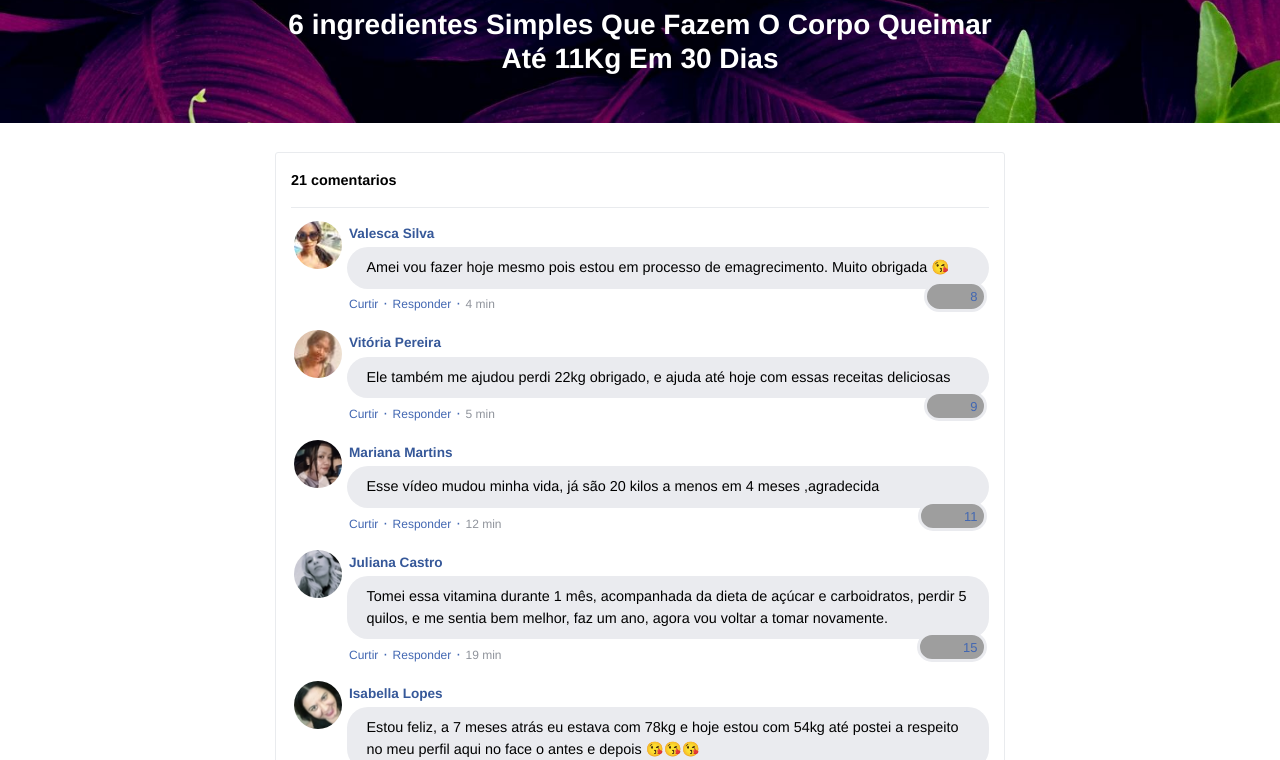
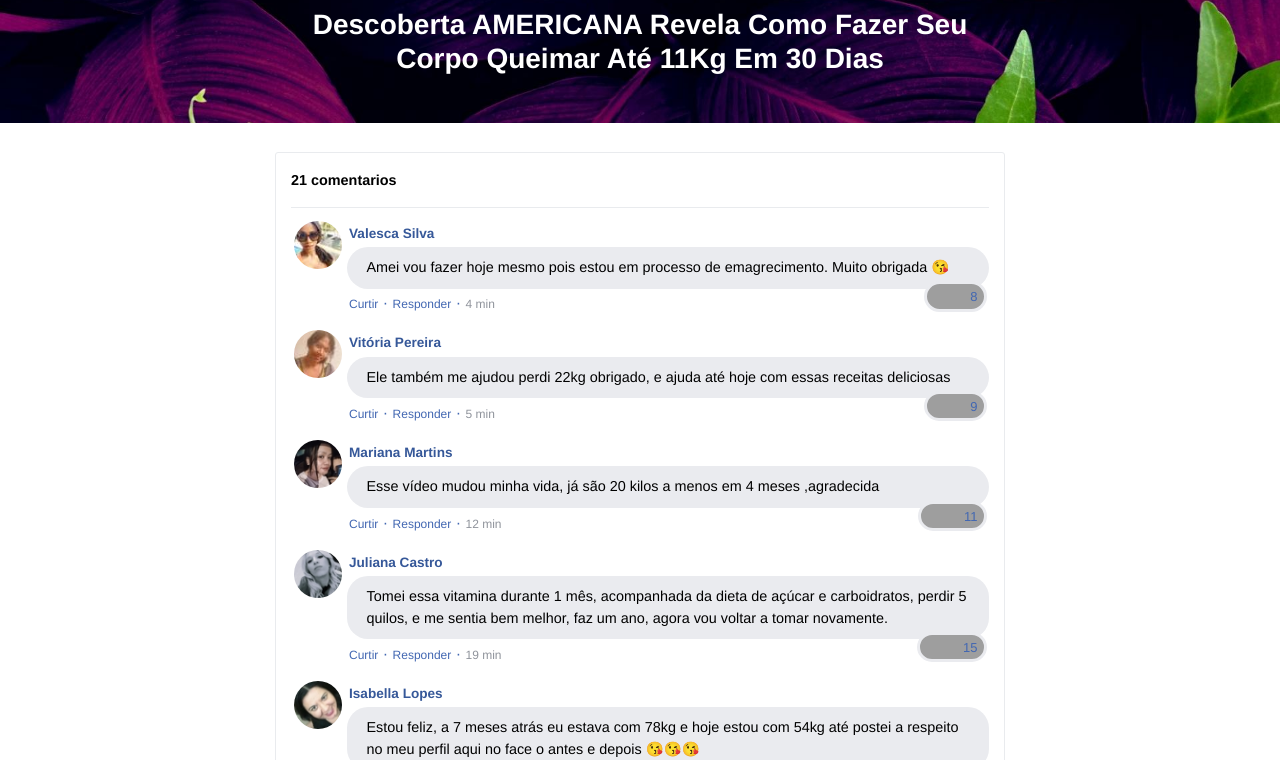
Before and after one commit to easyconsolucoes/protocolozerobarriga.info, a plain HTML site: page index.html in a window 1280 px wide. Shown: the part 186-946 px from the top of the page. Drawn offline with nearby package versions, Linux system fonts and the light colour scheme; grey boxes are pictures that could not be loaded; a script that the page names is missing.

Commit message:
Update index.html

```diff
--- a/index.html
+++ b/index.html
@@ -47,7 +47,7 @@
 
 <img class="img-fluid" src="./assets/img/ultrasecreto.svg">
 
-<h3 class="my-4"><b>6 ingredientes Simples Que Fazem O Corpo Queimar Até 11Kg Em 30 Dias</b></h3>
+<h3 class="my-4"><b>Descoberta AMERICANA Revela Como Fazer Seu Corpo Queimar Até 11Kg Em 30 Dias</b></h3>
 
 <script type="text/javascript" id="scr_6247bad434cf0a000a83a34b">var s=document.createElement("script");s.src="https://cdn.converteai.net/01e4d01c-e502-43f8-b5be-de8c8a7e7399/players/6247bad434cf0a000a83a34b/player.js",s.async=!0,document.head.appendChild(s);</script>
 
```
